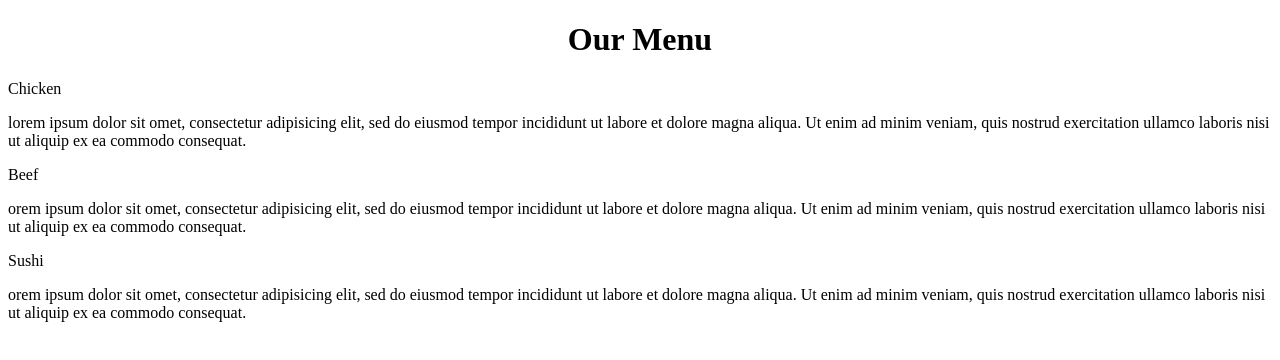
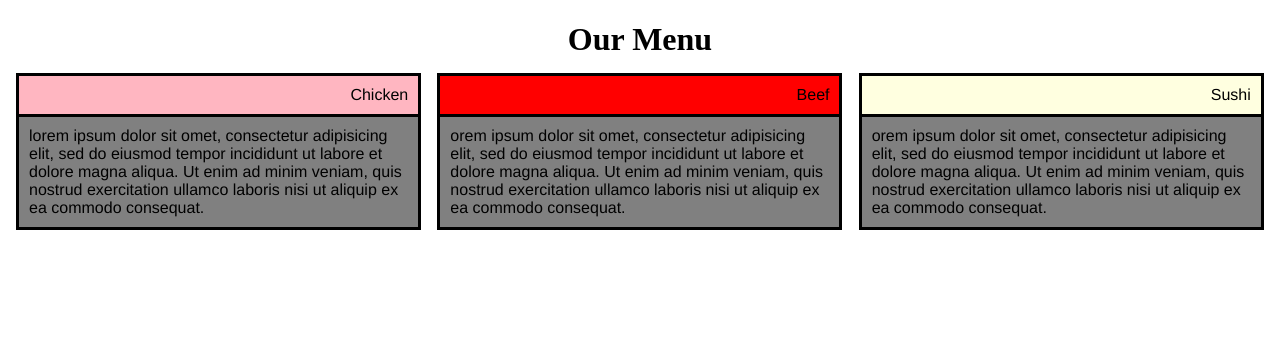
Before and after one commit to austinmj/Coursera, a plain HTML site: page module2-solution/index.html in a window 1280 px wide. Drawn offline with Linux system fonts and the light colour scheme; the site is published under a folder, as on GitHub Pages, so addresses that start at the root find nothing.

Commit message:
uppercase

```diff
--- a/module2-solution/index.html
+++ b/module2-solution/index.html
@@ -4,7 +4,7 @@
 <meta charset="utf-8">
 <meta name="viewport" content="width=device-width, initial-scale=1">
 <title>Assignment Solution for Module 2</title>
-<link rel="stylesheet" type="text/css" href="/css/module2stylesheet.css"
+<link rel="stylesheet" type="text/css" href="CSS/module2stylesheet.css"
 </head>
 <body>
 <h1><center><bold>Our Menu</bold></center></h1>
```
